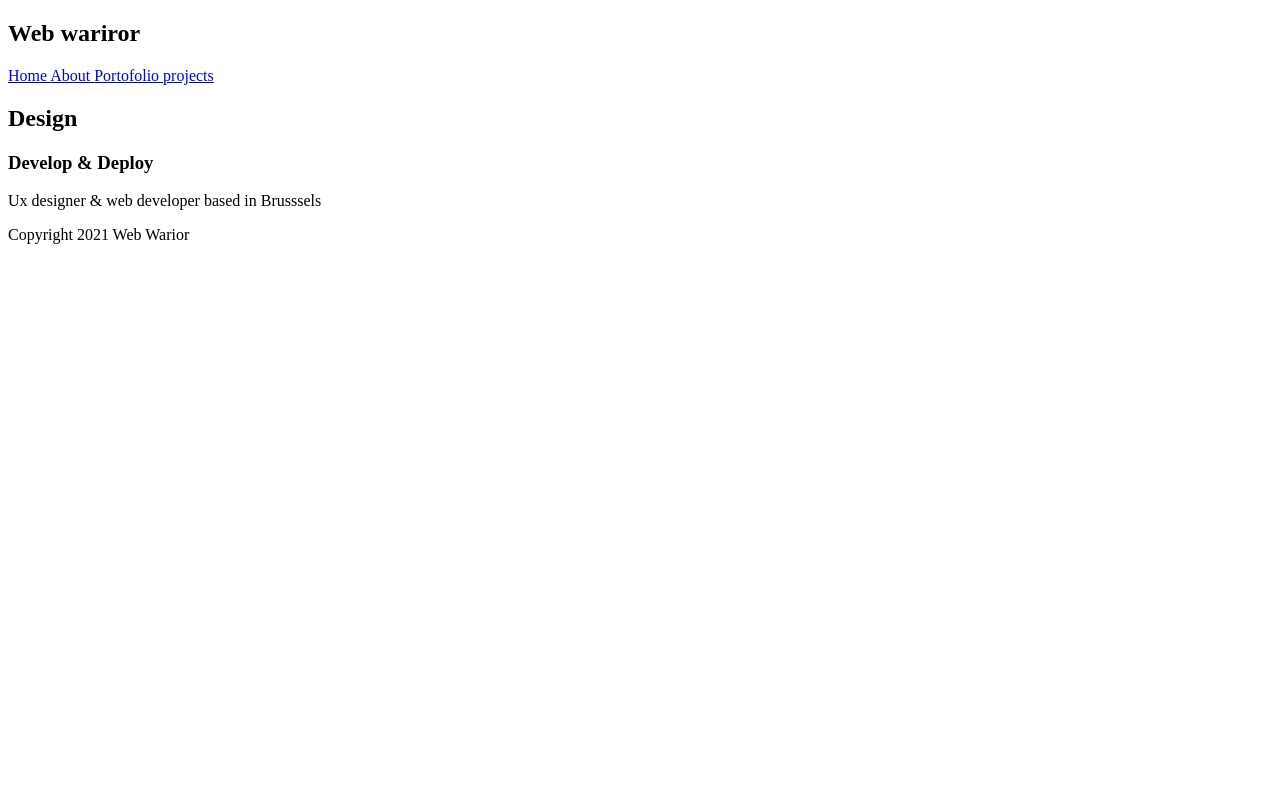
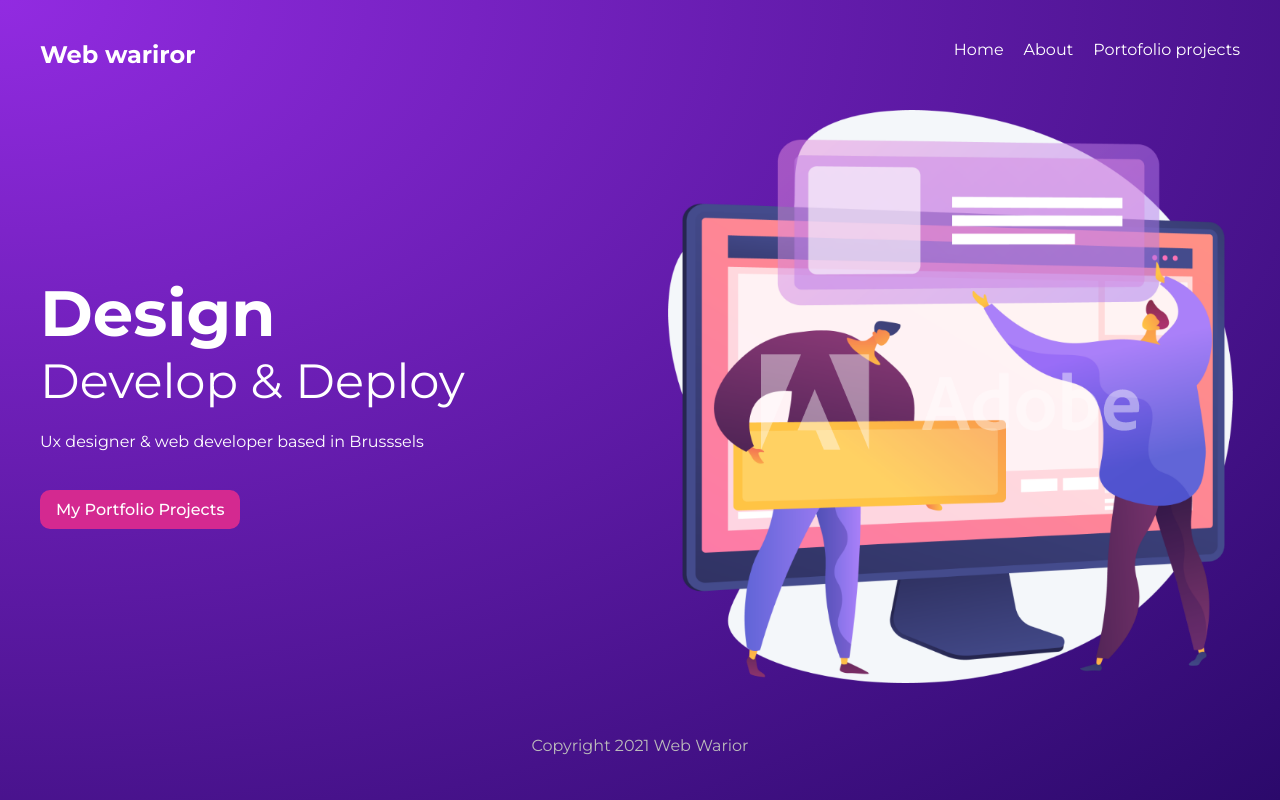
Before and after one commit to moisens/gatsby-basics, a Gatsby site in the folder web-warior/: page / in a window 1280 px wide. Built offline with nearby package versions, Linux system fonts and the light colour scheme; Gatsby itself is replaced by a stand-in of ours.

Commit message:
styles and static file

```diff
--- a/web-warior/src/components/Layout.js
+++ b/web-warior/src/components/Layout.js
@@ -1,5 +1,6 @@
 import React from 'react';
 import Navbar from './Navbar';
+import '../styles/global.css';
 
 export default function Layout({ children }) {
   return (
@@ -13,5 +14,5 @@
       </footer>
 
     </div>
-  )
+  );
 }
--- a/web-warior/src/pages/index.js
+++ b/web-warior/src/pages/index.js
@@ -1,17 +1,19 @@
 import React from "react";
 import Layout from '../components/Layout';
-
-
+import styles from '../styles/home.module.css';
+import { Link } from 'gatsby';
 
 export default function Home() {
   return(
     <Layout>
-      <section>
+      <section className={styles.header}>
       <div>
         <h2>Design</h2>
         <h3>Develop & Deploy</h3>
         <p>Ux designer & web developer based in Brusssels</p>
+        <Link className={styles.btn} to='/projects'>My Portfolio Projects</Link>
       </div>
+      <img src="/banner.png" alt="site banner" style={{maxWidth: '100%'}}/>
     </section>
     </Layout>
   )
--- a/web-warior/src/pages/projects/index.js
+++ b/web-warior/src/pages/projects/index.js
@@ -1,10 +1,12 @@
 import React from 'react';
 import Layout from '../../components/Layout';
+import styles from '../../styles/projects.module.css';
+
 
 export default function Project() {
   return (
     <Layout>
-      <div>
+      <div className={styles.portfolio}>
         <h2>Portfolio</h2>
         <h3>Projects & Websites I've Created</h3>
         <p>Ux designer & web developer based in Brusssels</p>
--- /dev/null
+++ b/web-warior/src/styles/global.css
@@ -0,0 +1,50 @@
+@import url('https://fonts.googleapis.com/css2?family=Montserrat:wght@300;400;500;700&display=swap');
+
+* {
+  margin: 0;
+  padding: 0;
+  text-decoration: none;
+  font-family: "Montserrat";
+  color: white;
+}
+html, body {
+  min-height: 100%;
+}
+body {
+  background: radial-gradient(at top left, rgba(146,43,225,1) 0%, rgba(43,9,107,1) 100%);
+  background-repeat: no-repeat;
+}
+p {
+  margin: 16px auto;
+  line-height: 1.5em;
+}
+
+/* layout & nav */
+.layout {
+  max-width: 1200px;
+  margin: 0 auto;
+}
+nav {
+  display: grid;
+  grid-template-columns: 1fr 1fr;
+  margin: 40px auto;
+}
+nav .links {
+  display: inline-block;
+  text-align: right;
+}
+nav a {
+  display: inline-block;
+  margin-left: 20px;
+  font-weight: 400;
+  padding-bottom: 8px;
+  border-bottom: 3px solid transparent;
+}
+nav a:hover {
+  border-color: white;
+}
+footer p{
+  text-align: center;
+  color: #bbb;
+  margin: 40px auto;
+}
--- /dev/null
+++ b/web-warior/src/styles/home.module.css
@@ -0,0 +1,23 @@
+
+.header {
+  display: grid;
+  grid-template-columns: 1fr 1fr;
+  grid-gap: 40px;
+  align-items: center;
+}
+.header h2 {
+  font-size: 4em;
+}
+.header h3 {
+  font-size: 3em;
+  font-weight: 400;
+  margin-bottom: 20px;
+}
+.btn {
+  display: inline-block;
+  background: #D42990;
+  padding: 10px 16px;
+  border-radius: 10px;
+  margin-top: 20px;
+  font-weight: 500;
+}
```
Also changed, not shown: web-warior/src/styles/projects.module.css (added, +11 -0 lines), web-warior/static/banner.png (added).
